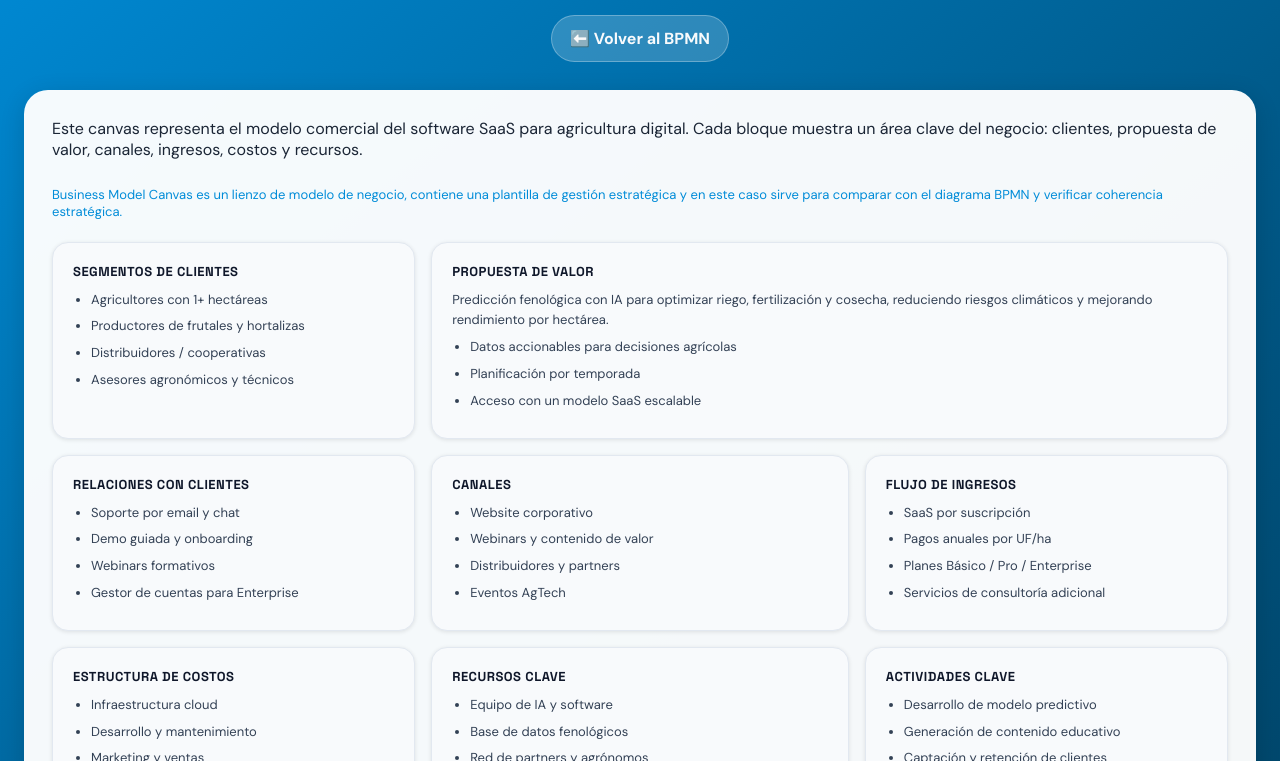
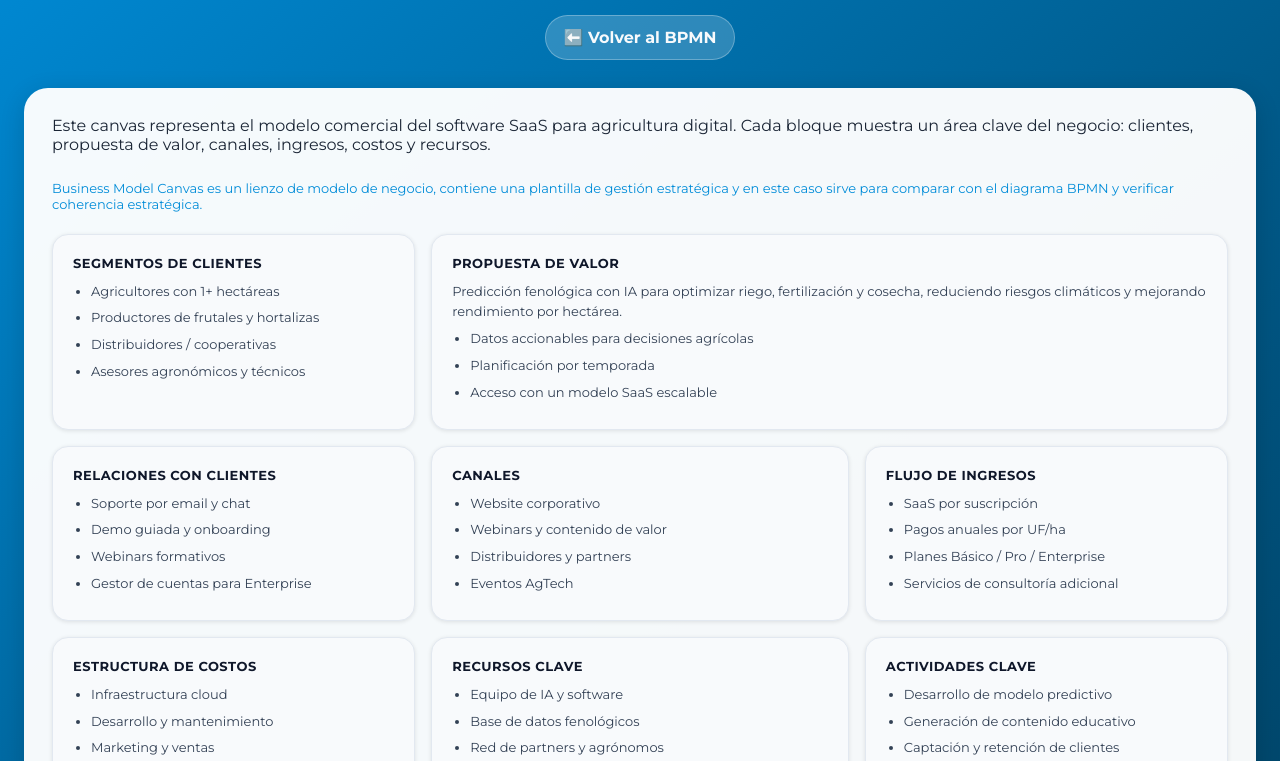
Before and after one commit to Barbaradiazrojas/BPMN-Phenolo-IA, a plain HTML site: page canvas.html in a window 1280 px wide. Shown: the part 119-880 px from the top of the page. Drawn offline with Linux system fonts and the light colour scheme.

Commit message:
Cambiar fuente a Montserrat Regular para títulos y cuerpo de texto

```diff
--- a/canvas.css
+++ b/canvas.css
@@ -37,8 +37,8 @@
   --shadow-lg: 0 6px 24px rgba(0,0,0,0.15);
 
   /* Tipografía */
-  --font-display: 'Space Grotesk', sans-serif;
-  --font-body: 'DM Sans', sans-serif;
+  --font-display: 'Montserrat', sans-serif;
+  --font-body: 'Montserrat', sans-serif;
 }
 
 /* ---- RESET ---- */
--- a/canvas.html
+++ b/canvas.html
@@ -4,7 +4,7 @@
   <meta charset="UTF-8">
   <meta name="viewport" content="width=device-width, initial-scale=1.0">
   <title>PHENOLO IA — Canvas Comercial Tradicional</title>
-  <link href="https://fonts.googleapis.com/css2?family=DM+Sans:wght@300;400;500;600;700&family=Space+Grotesk:wght@400;500;700&display=swap" rel="stylesheet">
+  <link href="https://fonts.googleapis.com/css2?family=Montserrat:wght@400;500;600;700&display=swap" rel="stylesheet">
   <link rel="stylesheet" href="canvas.css">
 </head>
 <body>
--- a/index.css
+++ b/index.css
@@ -37,8 +37,8 @@
   --shadow-lg: 0 6px 24px rgba(0,0,0,0.15);
 
   /* Tipografía */
-  --font-display: 'Space Grotesk', sans-serif;
-  --font-body: 'DM Sans', sans-serif;
+  --font-display: 'Montserrat', sans-serif;
+  --font-body: 'Montserrat', sans-serif;
 }
 
 /* ---- RESET ---- */
```
Also changed, not shown: index.html (+1 -1 lines).
